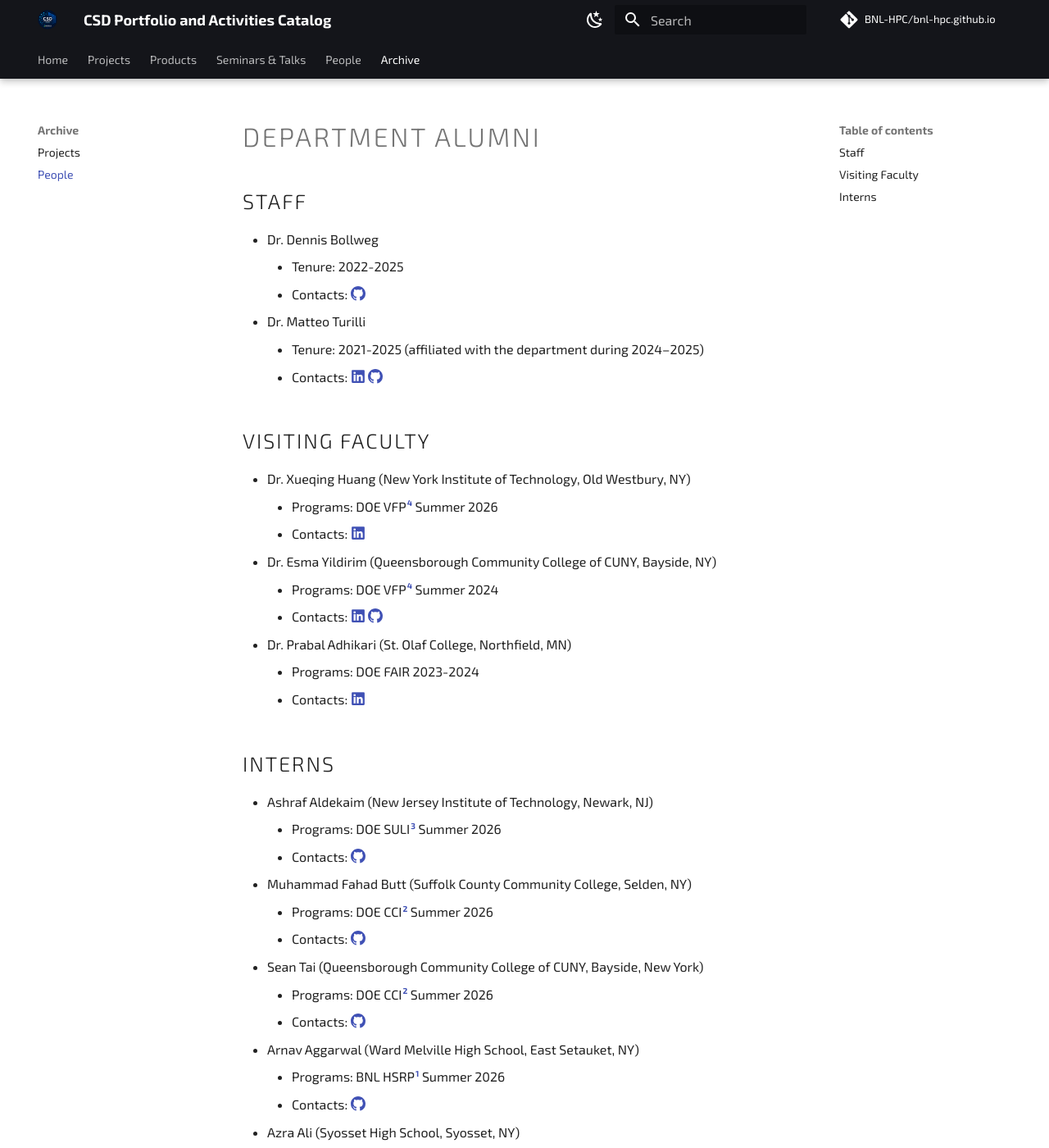
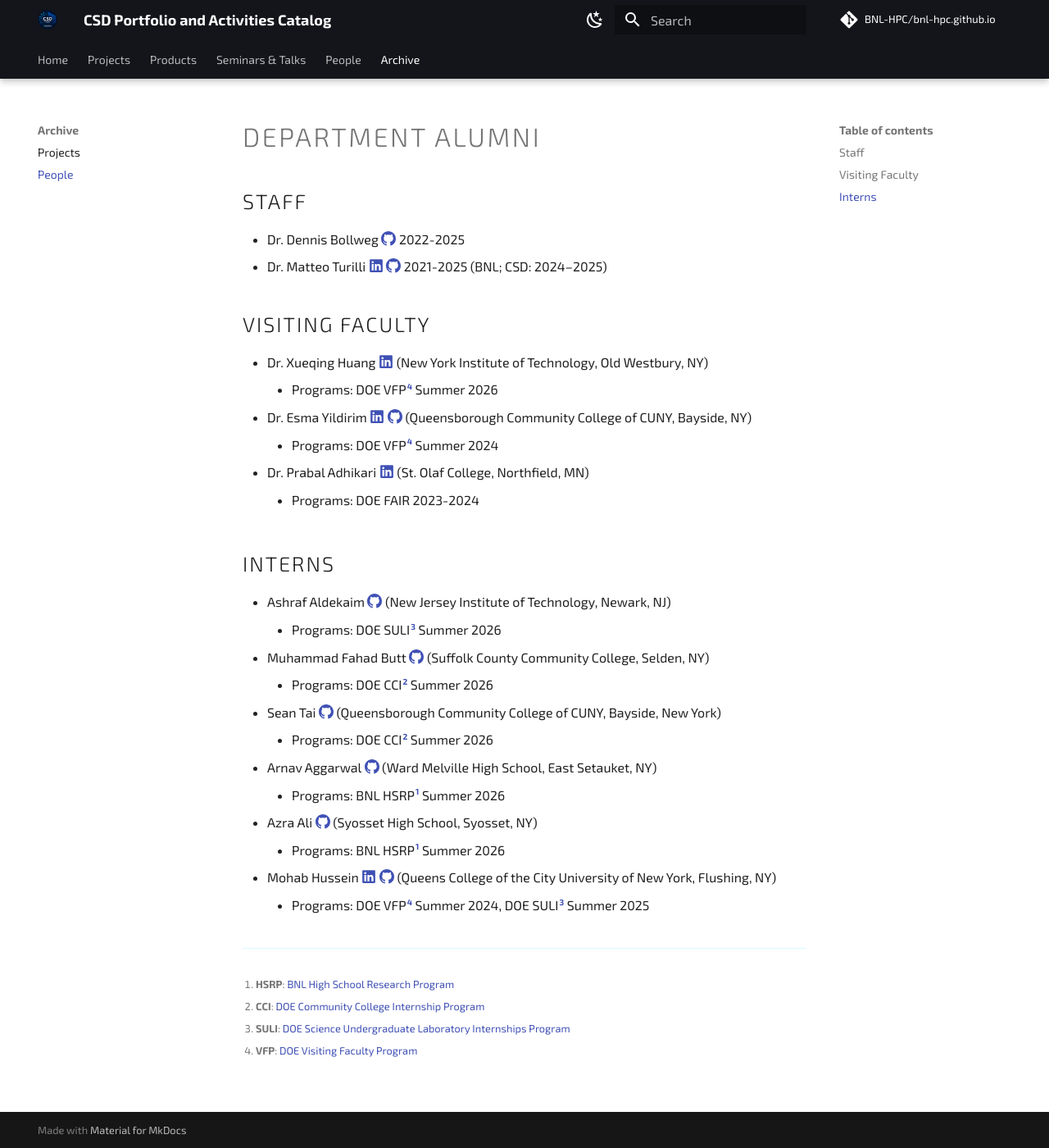
Before and after one commit to BNL-HPC/bnl-hpc.github.io, an MkDocs documentation site: the page built from docs/archive/people.md, in a window 1280 px wide and 1400 px high. Shown: the whole window at 82% size. Built offline with MkDocs 1.6.1 and Material for MkDocs 9.7.7, drawn with Linux system fonts in a browser that asks for light colours; comment, search, counter and statistics services are not loaded; some of the changed text lies outside the part shown.

Commit message:
chore: simplify people archive formatting

```diff
--- a/docs/archive/people.md
+++ b/docs/archive/people.md
@@ -2,46 +2,32 @@
 
 ## Staff
 
-- Dr. Dennis Bollweg
-    - Tenure: 2022-2025
-    - Contacts: [:octicons-mark-github-16:](https://github.com/dbollweg)
-- Dr. Matteo Turilli
-    - Tenure: 2021-2025 (affiliated with the department during 2024–2025)
-    - Contacts: [:fontawesome-brands-linkedin:](https://www.linkedin.com/in/mturilli) [:octicons-mark-github-16:](https://github.com/mturilli)
+- Dr. Dennis Bollweg [:octicons-mark-github-16:](https://github.com/dbollweg) 2022-2025
+- Dr. Matteo Turilli [:fontawesome-brands-linkedin:](https://www.linkedin.com/in/mturilli) [:octicons-mark-github-16:](https://github.com/mturilli) 2021-2025 (BNL; CSD: 2024–2025)
 
 ## Visiting Faculty
 
-- Dr. Xueqing Huang (New York Institute of Technology, Old Westbury, NY)
+- Dr. Xueqing Huang [:fontawesome-brands-linkedin:](https://www.linkedin.com/in/xueqing-huang-04379889) (New York Institute of Technology, Old Westbury, NY)
     - Programs: DOE VFP[^vfp] Summer 2026
-    - Contacts: [:fontawesome-brands-linkedin:](https://www.linkedin.com/in/xueqing-huang-04379889)
-- Dr. Esma Yildirim (Queensborough Community College of CUNY, Bayside, NY)
+- Dr. Esma Yildirim [:fontawesome-brands-linkedin:](https://www.linkedin.com/in/esmayildirim65216228) [:octicons-mark-github-16:](https://github.com/esmayildirim) (Queensborough Community College of CUNY, Bayside, NY)
     - Programs: DOE VFP[^vfp] Summer 2024
-    - Contacts: [:fontawesome-brands-linkedin:](https://www.linkedin.com/in/esmayildirim65216228) [:octicons-mark-github-16:](https://github.com/esmayildirim)
-- Dr. Prabal Adhikari (St. Olaf College, Northfield, MN)
+- Dr. Prabal Adhikari [:fontawesome-brands-linkedin:](https://www.linkedin.com/in/prabal-adhikari-7329b71b) (St. Olaf College, Northfield, MN)
     - Programs: DOE FAIR 2023-2024
-    - Contacts: [:fontawesome-brands-linkedin:](https://www.linkedin.com/in/prabal-adhikari-7329b71b)
 
 ## Interns
 
-- Ashraf Aldekaim (New Jersey Institute of Technology, Newark, NJ)
+- Ashraf Aldekaim [:octicons-mark-github-16:](https://github.com/ashraf1248) (New Jersey Institute of Technology, Newark, NJ)
     - Programs: DOE SULI[^suli] Summer 2026
-    - Contacts: [:octicons-mark-github-16:](https://github.com/ashraf1248)
-- Muhammad Fahad Butt (Suffolk County Community College, Selden, NY)
+- Muhammad Fahad Butt [:octicons-mark-github-16:](https://github.com/Fahad5800) (Suffolk County Community College, Selden, NY)
     - Programs: DOE CCI[^cci] Summer 2026
-    - Contacts: [:octicons-mark-github-16:](https://github.com/Fahad5800)
-- Sean Tai (Queensborough Community College of CUNY, Bayside, New York)
+- Sean Tai [:octicons-mark-github-16:](https://github.com/seantaihx) (Queensborough Community College of CUNY, Bayside, New York)
     - Programs: DOE CCI[^cci] Summer 2026
-    - Contacts: [:octicons-mark-github-16:](https://github.com/seantaihx)
-- Arnav Aggarwal (Ward Melville High School, East Setauket, NY)
+- Arnav Aggarwal [:octicons-mark-github-16:](https://github.com/Arnav-Aggarwal10) (Ward Melville High School, East Setauket, NY)
     - Programs: BNL HSRP[^hsrp] Summer 2026
-    - Contacts: [:octicons-mark-github-16:](https://github.com/Arnav-Aggarwal10)
-- Azra Ali (Syosset High School, Syosset, NY)
+- Azra Ali [:octicons-mark-github-16:](https://github.com/49djdjd) (Syosset High School, Syosset, NY)
     - Programs: BNL HSRP[^hsrp] Summer 2026
-    - Contacts: [:octicons-mark-github-16:](https://github.com/49djdjd)
-- Mohab Hussein (Queens College of the City University of New York, Flushing, NY)
+- Mohab Hussein [:fontawesome-brands-linkedin:](https://www.linkedin.com/in/mohab-hussein04) [:octicons-mark-github-16:](https://github.com/husseinmohab) (Queens College of the City University of New York, Flushing, NY)
     - Programs: DOE VFP[^vfp] Summer 2024, DOE SULI[^suli] Summer 2025
-    - Contacts: [:fontawesome-brands-linkedin:](https://www.linkedin.com/in/mohab-hussein04) [:octicons-mark-github-16:](https://github.com/husseinmohab)
-
 
 [^hsrp]: **HSRP**: [BNL High School Research Program](https://www.bnl.gov/education/programs/program.php?q=219)
 [^cci]: **CCI**: [DOE Community College Internship Program](https://science.osti.gov/wdts/cci)
```
